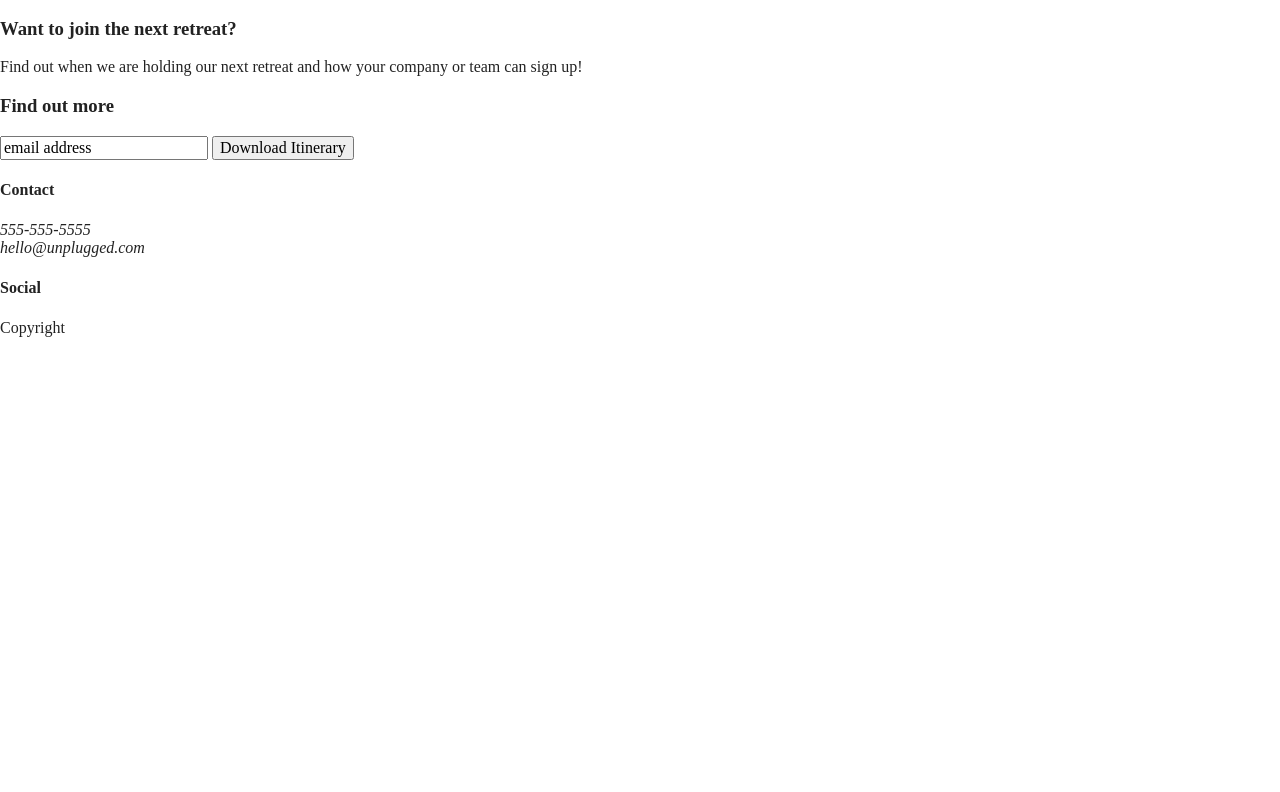
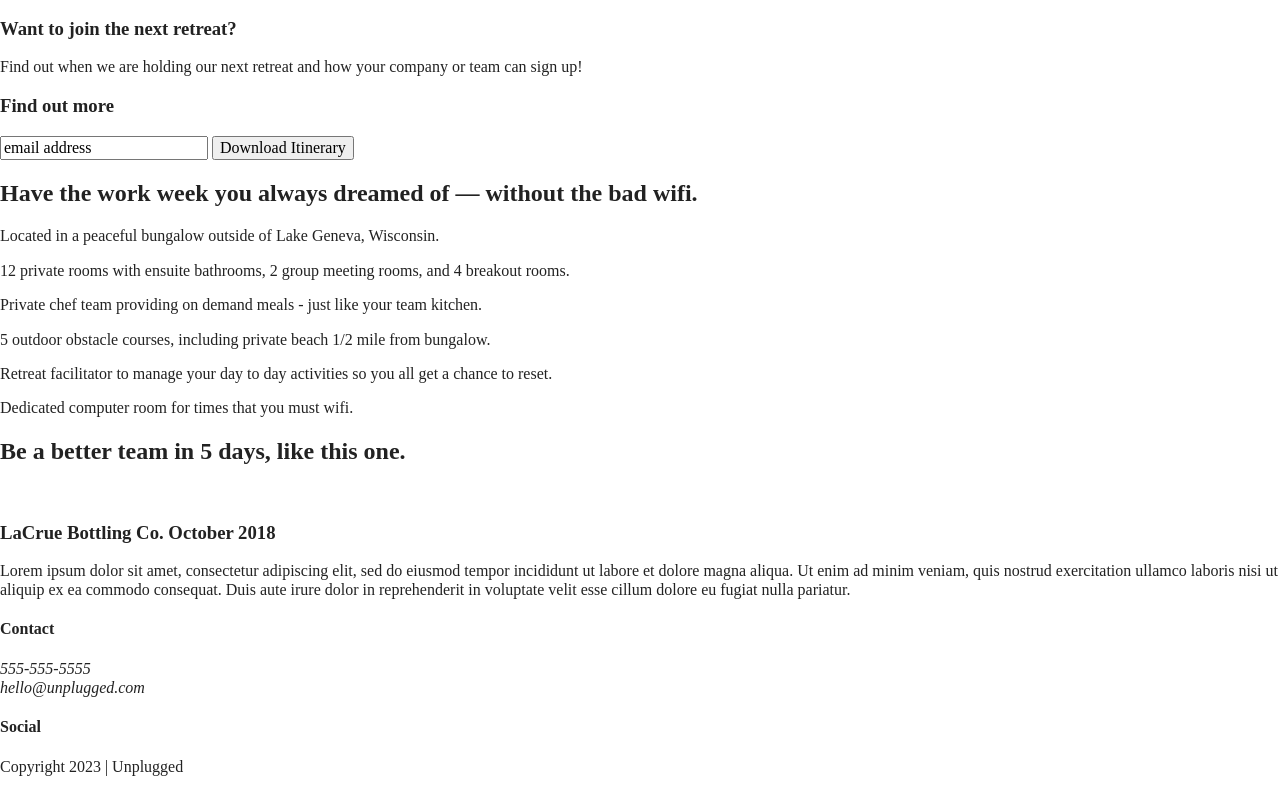
Before and after one commit to aprilf-n/unplugged, a website built with Parcel: page index.html in a window 1280 px wide. Shown: the part 134-926 px from the top of the page. Before the commit the page ends 800 px from the top, so only its background shows below. Built offline with nearby package versions, Linux system fonts and the light colour scheme.

Commit message:
Added review section content

```diff
--- a/index.html
+++ b/index.html
@@ -22,9 +22,13 @@
   <meta name="theme-color" content="#fafafa">
 </head>
 
+<body>
+
   <header>
     <div class="content-wrapper">
-    <a href="#"><img src="" alt="unplugged logo"></a>
+      <a href="#">
+        <img src="" alt="unplugged logo">
+      </a>
       <div class="header-divider"></div>
       <nav>
         <ul>
@@ -46,7 +50,9 @@
       <div class="content-wrapper">
         <div class="form-description">
           <h3>Want to join the next retreat?</h3>
-        <p>Find out when we are holding our next retreat and how your company or team can sign up!</p>
+          <p>
+            Find out when we are holding our next retreat and how your company or team can sign up!
+          </p>
         </div>
         <div class="form">
           <h3>Find out more</h3>
@@ -55,12 +61,71 @@
         </div>
       </div>
     </aside>
-</main> <!--main wrapper-->
+    <section class="features">
+      <div class="content-wrapper">
+        <h2>Have the work week you always dreamed of — without the bad wifi.</h2>
+        <div class="features-items">
+          <article>
+            <p class="fontawesome-icon"></p>
+            <p class="features-item-description">Located in a peaceful bungalow outside of Lake Geneva, Wisconsin.</p>
+          </article>
+          <article>
+            <p class="fontawesome-icon"></p>
+            <p class="features-item-description">12 private rooms with ensuite bathrooms, 2 group meeting rooms, and 4
+              breakout rooms.</p>
+          </article>
+          <article>
+            <p class="fontawesome-icon"></p>
+            <p class="features-item-description">Private chef team providing on demand meals - just like your team
+              kitchen.
+            </p>
+          </article>
+          <article>
+            <p class="fontawesome-icon"></p>
+            <p class="features-item-description">5 outdoor obstacle courses, including private beach 1/2 mile from
+              bungalow.
+            </p>
+          </article>
+          <article>
+            <p class="fontawesome-icon"></p>
+            <p class="features-item-description">Retreat facilitator to manage your day to day activities so you all get
+              a
+              chance to reset.</p>
+          </article>
+          <article>
+            <p class="fontawesome-icon"></p>
+            <p class="features-item-description">Dedicated computer room for times that you must wifi.</p>
+          </article>
+        </div>
+      </div>
+    </section>
+
+    <section class="reviews">
+      <div class="content-wrapper">
+        <h2>Be a better team in 5 days, like this one.</h2>
+        <article>
+          <div>
+            <img src="">
+            <h3>LaCrue Bottling Co. October 2018</h3>
+            <p>
+              Lorem ipsum dolor sit amet, consectetur adipiscing elit, sed do eiusmod tempor incididunt ut labore et
+              dolore
+              magna aliqua. Ut enim ad minim veniam, quis nostrud exercitation ullamco laboris nisi ut aliquip ex ea
+              commodo
+              consequat. Duis aute irure dolor in reprehenderit in voluptate velit esse cillum dolore eu fugiat nulla
+              pariatur.
+            </p>
+          </div>
+        </article>
+      </div>
+    </section>
+  </main>
+  <!--main wrapper-->
 
   <footer>
     <div class="content-wrapper">
       <div class="footer-content">
-      <div class="footer-contact">
+        <div class="contact">
           <h4>Contact</h4>
           <address>
             <p>
@@ -68,28 +133,30 @@
               hello@unplugged.com
             </p>
           </address>
+        </div>
         <div class="social">
           <h4>Social</h4>
           <div class="social-icons">
             <p>
               <a href="https://www.facebook.com/yoursite" target="_blank" rel="noopener"></a>
+            </p>
+            <p>
               <a href="https://www.twitter.com" target="_blank" rel="noopener"></a>
+            </p>
+            <p>
               <a href="https://www.instagram.com" target="_blank" rel="noopener"></a>
             </p>
           </div>
-          <!--other social links here-->
         </div>
       </div>
-    </div> <!--footer content ends-->
+      <!--footer content ends-->
+    </div>
+    <!--footer content-wrapper ends-->
     <div class="copyright">
-      <p>Copyright</p>
+      <p>Copyright 2023 | Unplugged</p>
     </div>
-  </div><!--footer content-wrapper ends-->
   </footer>
 
-<body>
-
-  <!-- Add your site or application content here -->
   <script src="js/vendor/modernizr-3.11.2.min.js"></script>
   <script src="js/plugins.js"></script>
   <script src="js/main.js"></script>
```
Lines whose indentation alone changed are shown as unchanged.
